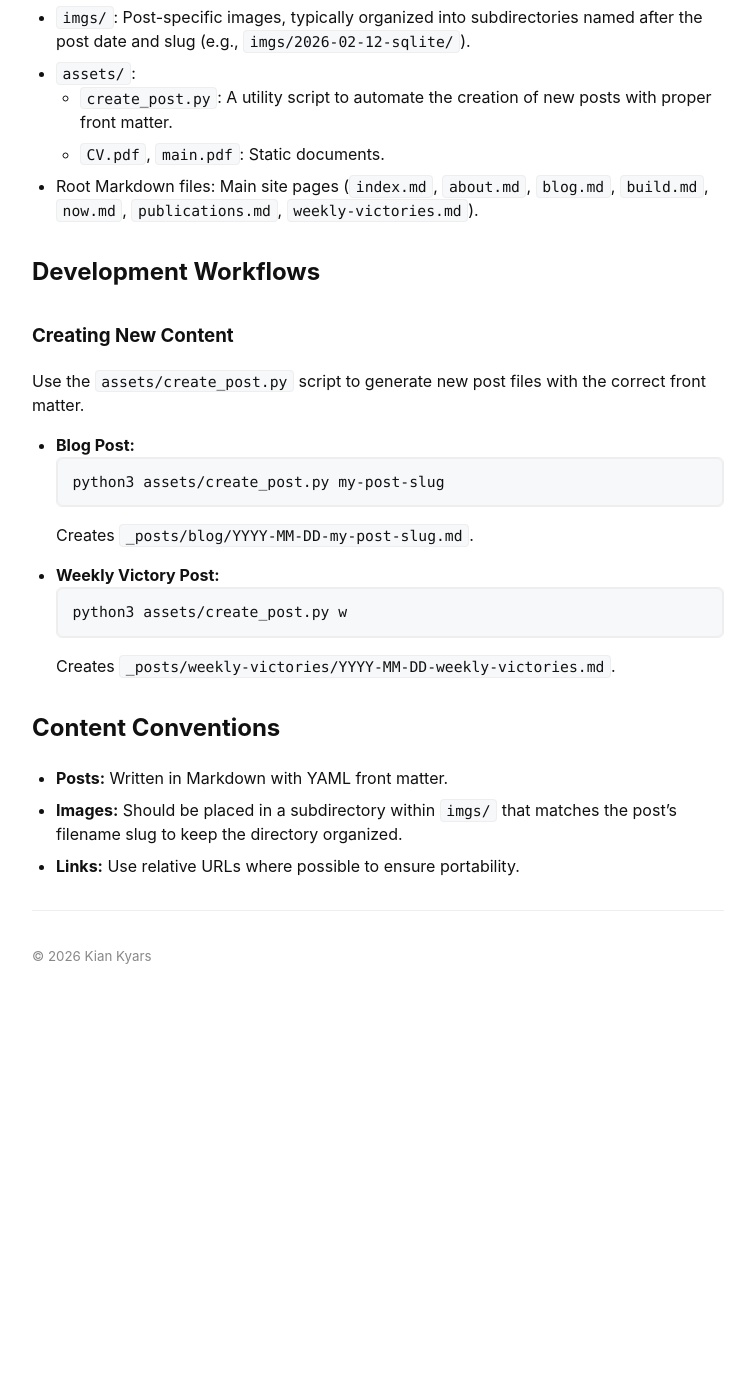
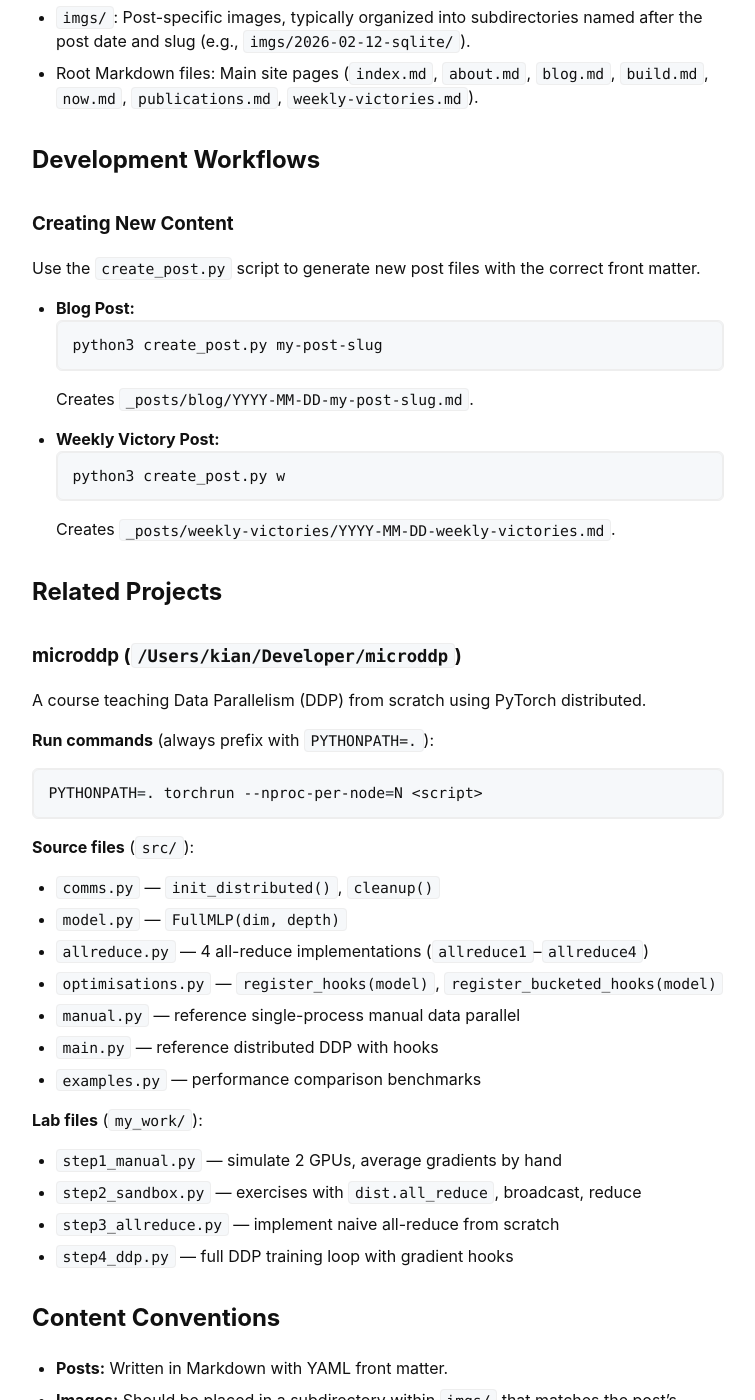
Before and after one commit to kiankyars/kiankyars.github.io, a Jekyll site: the page built from CLAUDE.md, in a window 1280 px wide and 1400 px high, scrolled down 612 px. Shown: the whole window, without its empty margins (262-1017 px from the left). Built offline with Jekyll 4.4.1, drawn with Linux system fonts in a browser that asks for light colours; our own code applies the rules of GitHub Pages for plain Markdown files; before the commit the page ends 1619 px from its top, so only the background shows below that.

Commit message:
remove assets, update paths, add make structure for CV, update claude.md and the weekly vics

````diff
--- a/CLAUDE.md
+++ b/CLAUDE.md
@@ -11,28 +11,51 @@ This project is a personal website and blog for Kian Kyars, hosted on GitHub Pag
   - `default.html`: The main wrapper for all pages.
   - `post.html`: Template specifically for blog posts.
 - `imgs/`: Post-specific images, typically organized into subdirectories named after the post date and slug (e.g., `imgs/2026-02-12-sqlite/`).
-- `assets/`:
-  - `create_post.py`: A utility script to automate the creation of new posts with proper front matter.
-  - `CV.pdf`, `main.pdf`: Static documents.
 - Root Markdown files: Main site pages (`index.md`, `about.md`, `blog.md`, `build.md`, `now.md`, `publications.md`, `weekly-victories.md`).
 
 ## Development Workflows
 
 ### Creating New Content
 
-Use the `assets/create_post.py` script to generate new post files with the correct front matter.
+Use the `create_post.py` script to generate new post files with the correct front matter.
 
 - **Blog Post:**
   ```bash
-  python3 assets/create_post.py my-post-slug
+  python3 create_post.py my-post-slug
   ```
   Creates `_posts/blog/YYYY-MM-DD-my-post-slug.md`.
 
 - **Weekly Victory Post:**
   ```bash
-  python3 assets/create_post.py w
+  python3 create_post.py w
   ```
   Creates `_posts/weekly-victories/YYYY-MM-DD-weekly-victories.md`.
+
+## Related Projects
+
+### microddp (`/Users/kian/Developer/microddp`)
+
+A course teaching Data Parallelism (DDP) from scratch using PyTorch distributed.
+
+**Run commands** (always prefix with `PYTHONPATH=.`):
+```bash
+PYTHONPATH=. torchrun --nproc-per-node=N <script>
+```
+
+**Source files** (`src/`):
+- `comms.py` — `init_distributed()`, `cleanup()`
+- `model.py` — `FullMLP(dim, depth)`
+- `allreduce.py` — 4 all-reduce implementations (`allreduce1`–`allreduce4`)
+- `optimisations.py` — `register_hooks(model)`, `register_bucketed_hooks(model)`
+- `manual.py` — reference single-process manual data parallel
+- `main.py` — reference distributed DDP with hooks
+- `examples.py` — performance comparison benchmarks
+
+**Lab files** (`my_work/`):
+- `step1_manual.py` — simulate 2 GPUs, average gradients by hand
+- `step2_sandbox.py` — exercises with `dist.all_reduce`, broadcast, reduce
+- `step3_allreduce.py` — implement naive all-reduce from scratch
+- `step4_ddp.py` — full DDP training loop with gradient hooks
 
 ## Content Conventions
 
````
Also changed, not shown: _posts/weekly-victories/2026-02-13-weekly-victories.md (+2 -1 lines), _posts/weekly-victories/2026-02-20-weekly-victories.md (+13 -4 lines), index.md (+0 -1 lines), publications.md (+1 -1 lines), create_post.py (renamed from assets/create_post.py), 6 other files.
